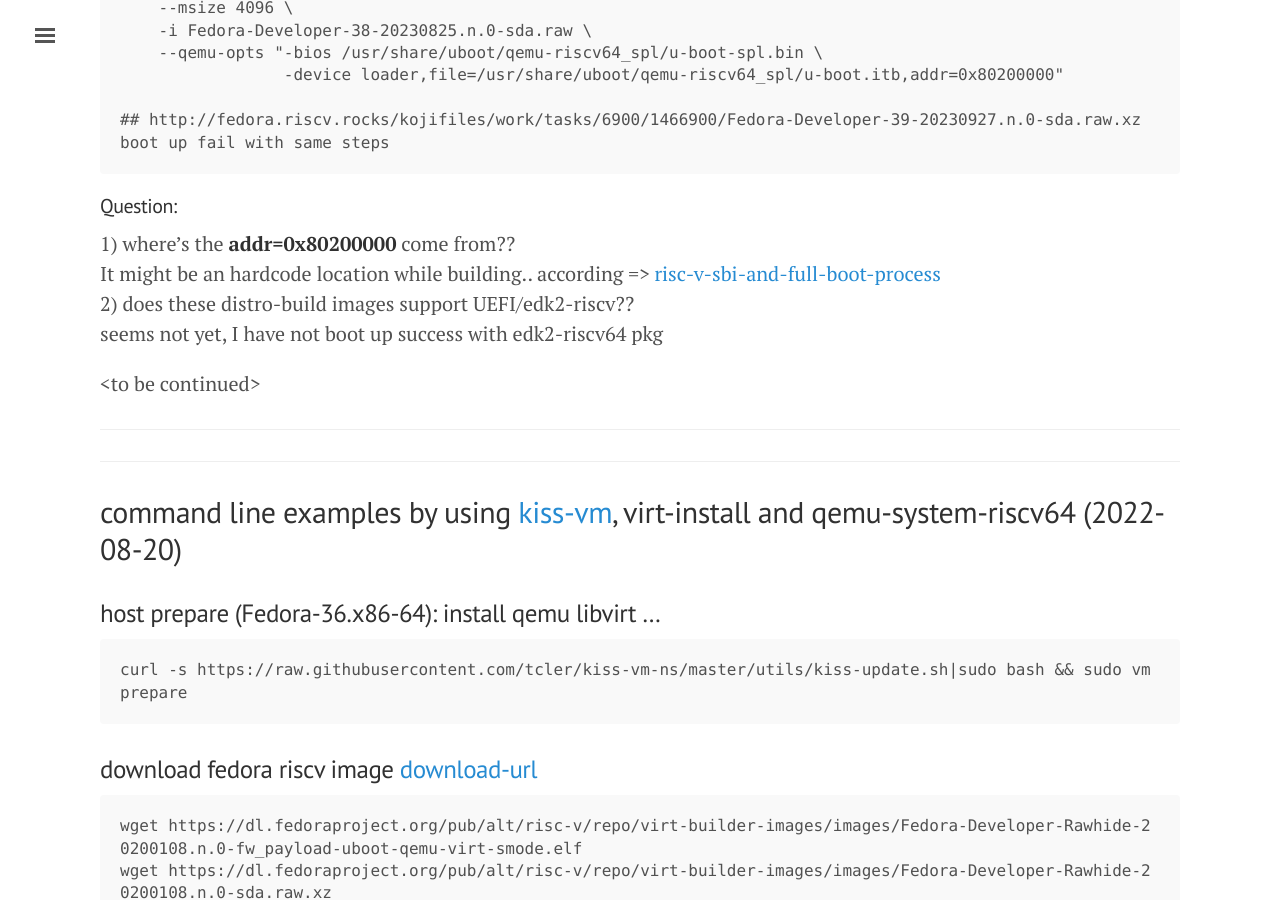
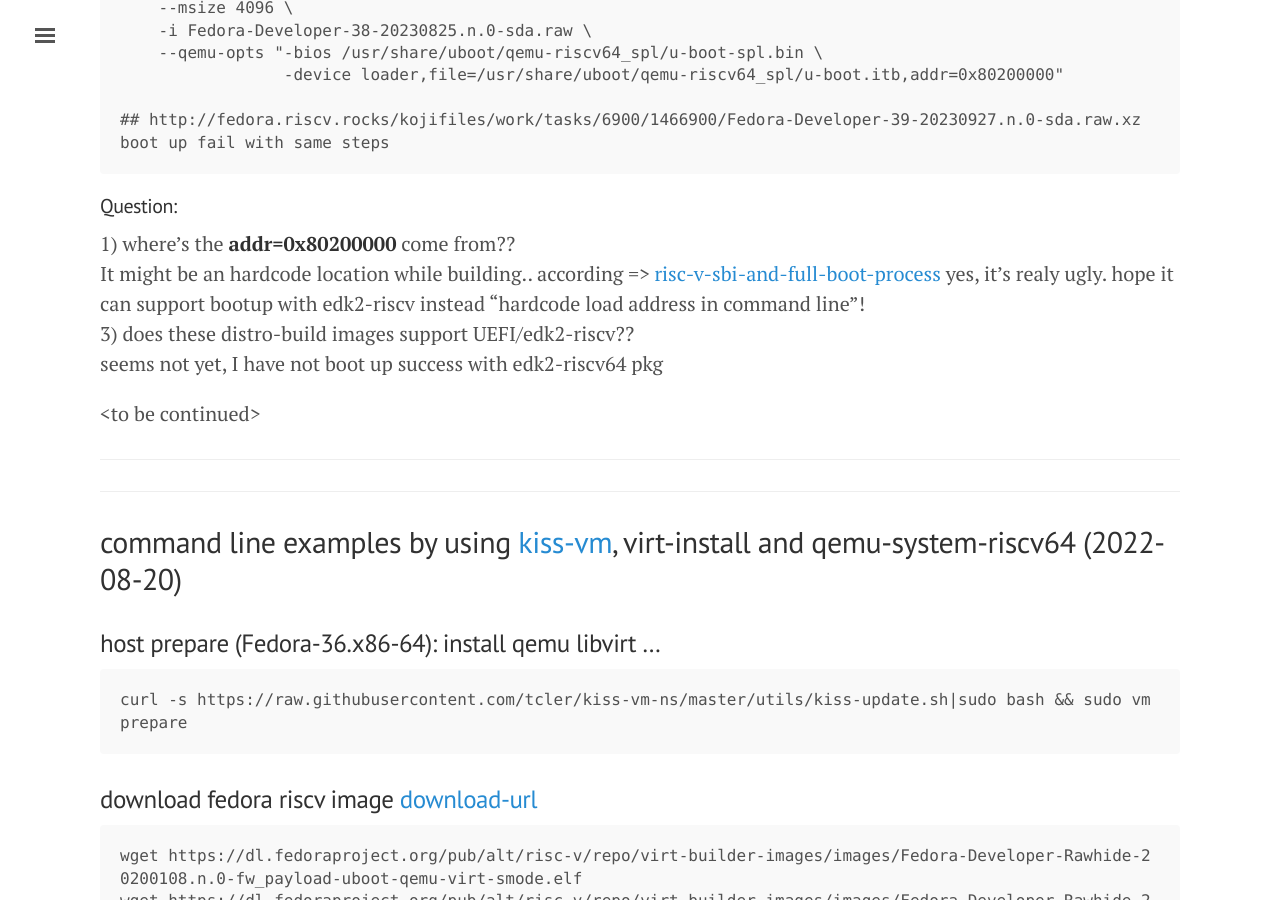
Before and after one commit to tcler/tcler.github.io, a Jekyll site: the page built from _posts/2022-08-20-start-fedora-riscv64-VM-on-fedora-x86_64-host.md, in a window 1280 px wide and 900 px high, scrolled down 1725 px. Built offline with Jekyll 4.4.1, drawn with Linux system fonts in a browser that asks for light colours.

Commit message:
Update 2022-08-20-start-fedora-riscv64-VM-on-fedora-x86_64-host.md

```diff
--- a/_posts/2022-08-20-start-fedora-riscv64-VM-on-fedora-x86_64-host.md
+++ b/_posts/2022-08-20-start-fedora-riscv64-VM-on-fedora-x86_64-host.md
@@ -56,7 +56,8 @@
 #### Question:
 1) where's the **addr=0x80200000** come from??
    It might be an hardcode location while building..  according => [risc-v-sbi-and-full-boot-process](https://popovicu.com/posts/risc-v-sbi-and-full-boot-process)
-2) does these distro-build images support UEFI/edk2-riscv??
+   yes, it's realy ugly. hope it can support bootup with edk2-riscv instead "hardcode load address in command line"!
+3) does these distro-build images support UEFI/edk2-riscv??
    seems not yet, I have not boot up success with edk2-riscv64 pkg
 
 \<to be continued\>
```
